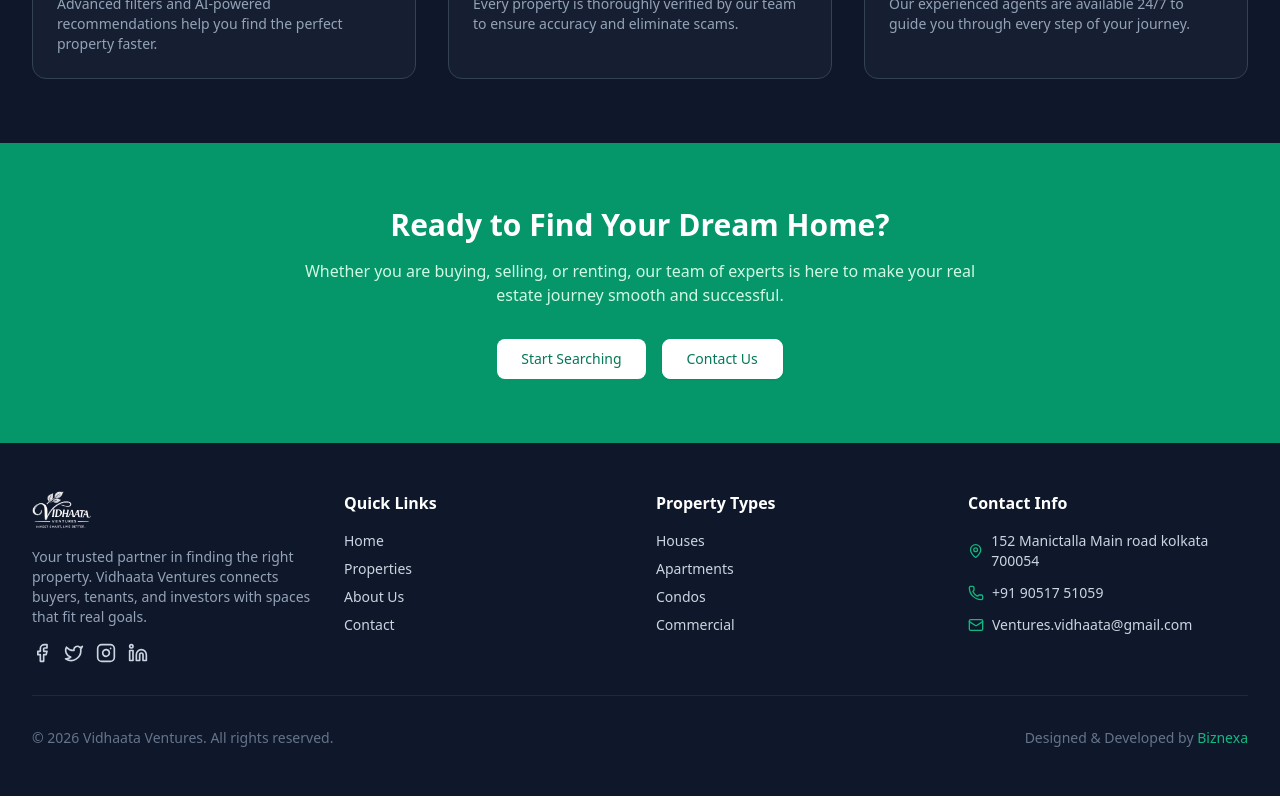
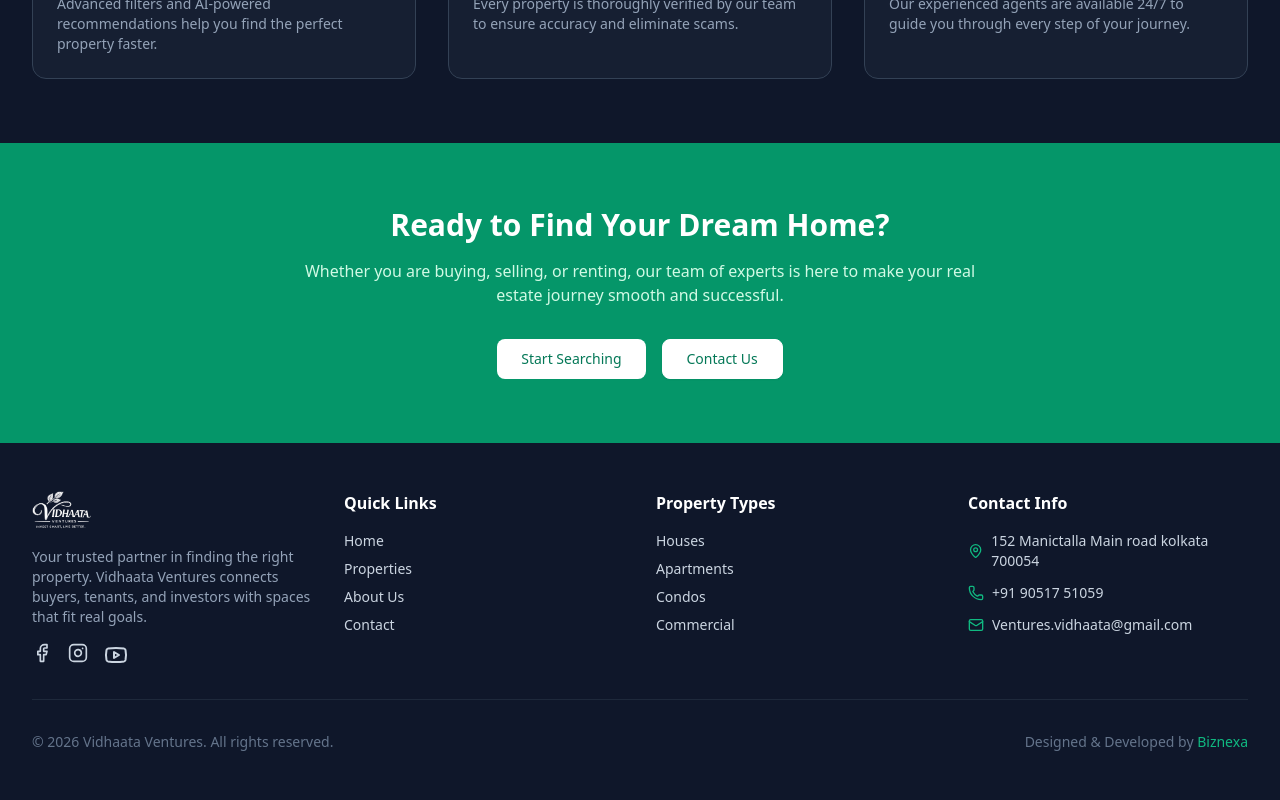
Before and after one commit to sukanta481/vidhaata-ventures-react, a React (Vite) app: page / in a window 1280 px wide. Shown: the part 1621-2421 px from the top of the page. Built offline with nearby package versions, Linux system fonts and the light colour scheme; no server answers.

Commit message:
Update footer social media links with Facebook, Instagram, and YouTube

```diff
--- a/src/layouts/PublicLayout.tsx
+++ b/src/layouts/PublicLayout.tsx
@@ -1,5 +1,5 @@
 import { Link, useLocation } from 'react-router'
-import { Phone, Mail, MapPin, Facebook, Twitter, Instagram, Linkedin, Menu, X } from 'lucide-react'
+import { Phone, Mail, MapPin, Facebook, Instagram, Youtube, Menu, X } from 'lucide-react'
 import { useState } from 'react'
 
 export default function PublicLayout({ children }: { children: React.ReactNode }) {
@@ -83,11 +83,16 @@ export default function PublicLayout({ children }: { children: React.ReactNode }
               <p className="text-sm text-slate-400 mb-4">
                 Your trusted partner in finding the right property. Vidhaata Ventures connects buyers, tenants, and investors with spaces that fit real goals.
               </p>
-              <div className="flex gap-3">
-                <Facebook className="h-5 w-5 hover:text-emerald-500 cursor-pointer" />
-                <Twitter className="h-5 w-5 hover:text-emerald-500 cursor-pointer" />
-                <Instagram className="h-5 w-5 hover:text-emerald-500 cursor-pointer" />
-                <Linkedin className="h-5 w-5 hover:text-emerald-500 cursor-pointer" />
+              <div className="flex gap-4">
+                <a href="https://www.facebook.com/share/1EDa9DEoS9/?mibextid=wwXIfr" target="_blank" rel="noopener noreferrer" aria-label="Facebook">
+                  <Facebook className="h-5 w-5 hover:text-emerald-500 cursor-pointer transition-colors" />
+                </a>
+                <a href="https://www.instagram.com/vidhaventures?igsh=bWlyMTgzNHVnM3Fv&utm_source=qr" target="_blank" rel="noopener noreferrer" aria-label="Instagram">
+                  <Instagram className="h-5 w-5 hover:text-emerald-500 cursor-pointer transition-colors" />
+                </a>
+                <a href="https://youtube.com/@vidhaataventures?si=DMSf1vgdFMofptEK" target="_blank" rel="noopener noreferrer" aria-label="YouTube">
+                  <Youtube className="h-6 w-6 hover:text-emerald-500 cursor-pointer transition-colors" />
+                </a>
               </div>
             </div>
             <div>
```
